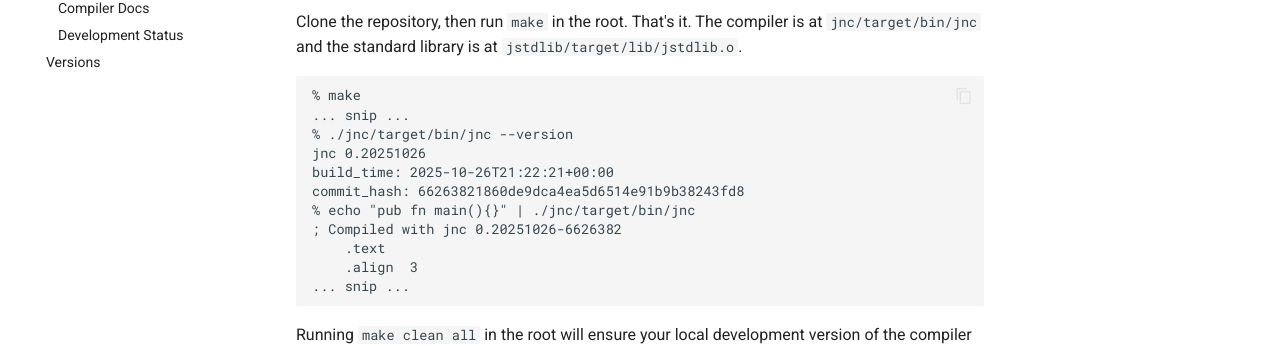
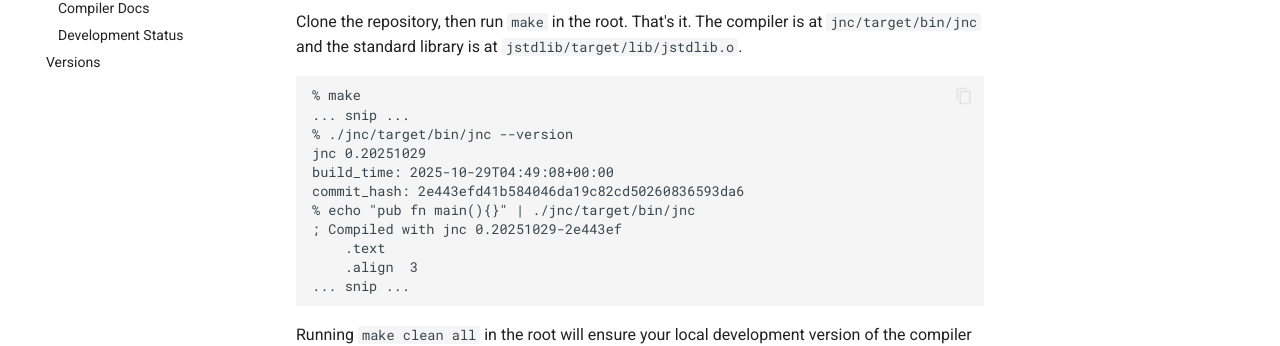
Before and after one commit to barneyb/johann, an MkDocs documentation site: the page built from documentation/docs/system/index.md, in a window 1280 px wide and 900 px high. Shown: the part 238-584 px from the top of the window. Built offline with MkDocs 1.6.1 and Material for MkDocs 9.7.7, drawn with Linux system fonts in a browser that asks for light colours; comment, search, counter and statistics services are not loaded.

Commit message:
Add v0.20251029 release binaries

```diff
--- a/documentation/docs/system/index.md
+++ b/documentation/docs/system/index.md
@@ -8,11 +8,11 @@ Clone the repository, then run `make` in the root. That's it. The compiler is at
 % make
 ... snip ...
 % ./jnc/target/bin/jnc --version
-jnc 0.20251026
-build_time: 2025-10-26T21:22:21+00:00
-commit_hash: 66263821860de9dca4ea5d6514e91b9b38243fd8
+jnc 0.20251029
+build_time: 2025-10-29T04:49:08+00:00
+commit_hash: 2e443efd41b584046da19c82cd50260836593da6
 % echo "pub fn main(){}" | ./jnc/target/bin/jnc
-; Compiled with jnc 0.20251026-6626382
+; Compiled with jnc 0.20251029-2e443ef
     .text
     .align  3
 ... snip ...
```
Also changed, not shown: documentation/docs/versions/index.md (+3 -1 lines), 2 other files.
